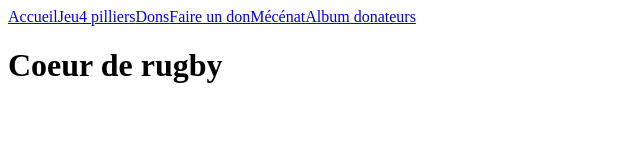
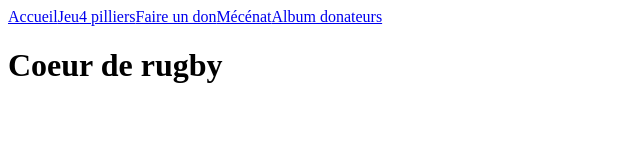
Before and after one commit to augcouec/coeurderugby, a Vue app: page / in a window 1280 px wide. Shown: the top 160 px of the page, without its empty margins (0-640 px from the left). Built offline with nearby package versions, Linux system fonts and the light colour scheme.

Commit message:
Remove routes from header

```diff
--- a/src/components/BaseHeader.vue
+++ b/src/components/BaseHeader.vue
@@ -3,10 +3,9 @@
     <router-link to="/">Accueil</router-link>
     <router-link to="/jeu">Jeu</router-link>
     <router-link to="/valeurs">4 pilliers</router-link>
-    <router-link to="/dons">Dons</router-link>
-    <router-link to="/dons/donation">Faire un don</router-link>
-    <router-link to="/dons/mecenat">Mécénat</router-link>
-    <router-link to="/dons/album">Album donateurs</router-link>
+    <router-link to="/donation">Faire un don</router-link>
+    <router-link to="/mecenat">Mécénat</router-link>
+    <router-link to="/album">Album donateurs</router-link>
   </header>
 </template>
 
```
